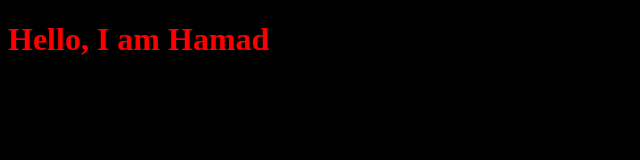
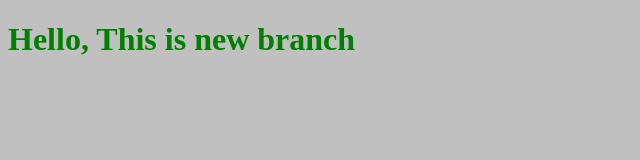
Before and after one commit to hm52d/myproject, a plain HTML site: page index.html in a window 1280 px wide. Shown: the whole page, without its empty margins (0-640 px from the left). Drawn offline with Linux system fonts and the light colour scheme.

Commit message:
changing style for new branch

```diff
--- a/index.html
+++ b/index.html
@@ -7,7 +7,7 @@
     <link rel="stylesheet" href="style.css">
 </head>
 <body>
-    <h1>Hello, I am Hamad</h1>
+    <h1>Hello, This is new branch </h1>
     <script src="app.js"></script>
 </body>
 </html>
--- a/style.css
+++ b/style.css
@@ -1,6 +1,6 @@
 h1{
-    color: red;
+    color: green;
 }
 body{
-    background-color: black;
+    background-color: silver;
 }
```
